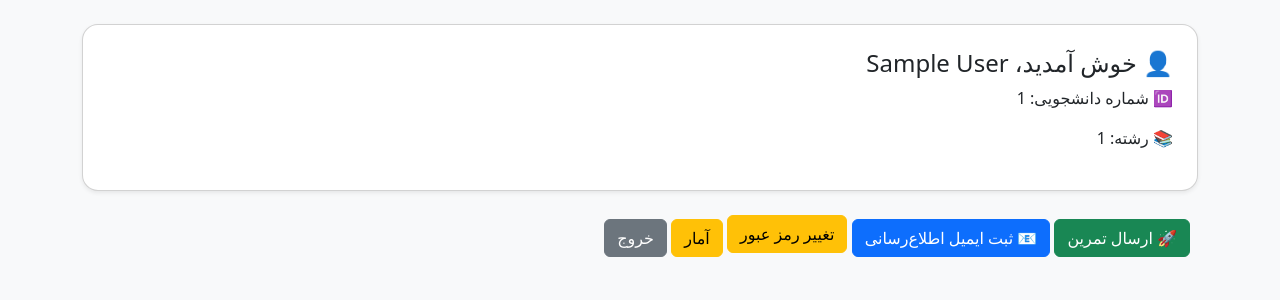
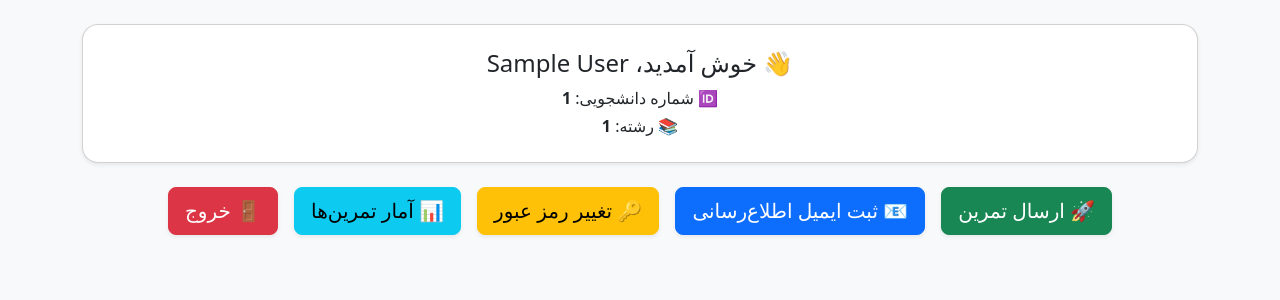
Before and after one commit to milad-ai/db_flask, a Flask app: page /dashboard in a window 1280 px wide. Shown: the part 56-356 px from the top of the page. Run offline with Flask 3, Linux system fonts and the light colour scheme; the visitor is signed in with stand-in values (Sample User, id 1).

Commit message:
Update dashboard.html

```diff
--- a/templates/dashboard.html
+++ b/templates/dashboard.html
@@ -1,18 +1,28 @@
 
 {% extends "base.html" %}
 {% block content %}
-<div class="card p-4 shadow-sm mb-4">
-    <h4>👤 خوش آمدید، {{ name }}</h4>
-    <p>🆔 شماره دانشجویی: {{ student_id }}</p>
-    <p>📚 رشته: {{ major }}</p>
+<div class="card p-4 shadow-sm mb-4 text-center">
+    <h4 class="mb-2">👋 خوش آمدید، {{ name }}</h4>
+    <p class="mb-1">🆔 شماره دانشجویی: <strong>{{ student_id }}</strong></p>
+    <p class="mb-0">📚 رشته: <strong>{{ major }}</strong></p>
 </div>
 
-<div class="mb-3">
-    <a href="{{ url_for('submit') }}" class="btn btn-success me-2">🚀 ارسال تمرین</a>
-    <a href="{{ url_for('register_email') }}" class="btn btn-primary">📧 ثبت ایمیل اطلاع‌رسانی</a>
-    <a href="{{ url_for('change_password') }}" class="btn btn-warning mb-2">تغییر رمز عبور</a>
-    <a href="{{ url_for('admin_stats') }}" class="btn btn-warning">آمار</a>
-    <a href="{{ url_for('logout') }}" class="btn btn-secondary">خروج</a>
+<div class="d-flex flex-wrap justify-content-center gap-3 mb-4">
+    <a href="{{ url_for('submit') }}" class="btn btn-success btn-lg shadow-sm">
+        🚀 ارسال تمرین
+    </a>
+    <a href="{{ url_for('register_email') }}" class="btn btn-primary btn-lg shadow-sm">
+        📧 ثبت ایمیل اطلاع‌رسانی
+    </a>
+    <a href="{{ url_for('change_password') }}" class="btn btn-warning btn-lg shadow-sm">
+        🔑 تغییر رمز عبور
+    </a>
+    <a href="{{ url_for('admin_stats') }}" class="btn btn-info btn-lg shadow-sm">
+        📊 آمار تمرین‌ها
+    </a>
+    <a href="{{ url_for('logout') }}" class="btn btn-danger btn-lg shadow-sm">
+        🚪 خروج
+    </a>
 </div>
 
 {% endblock %}
```
